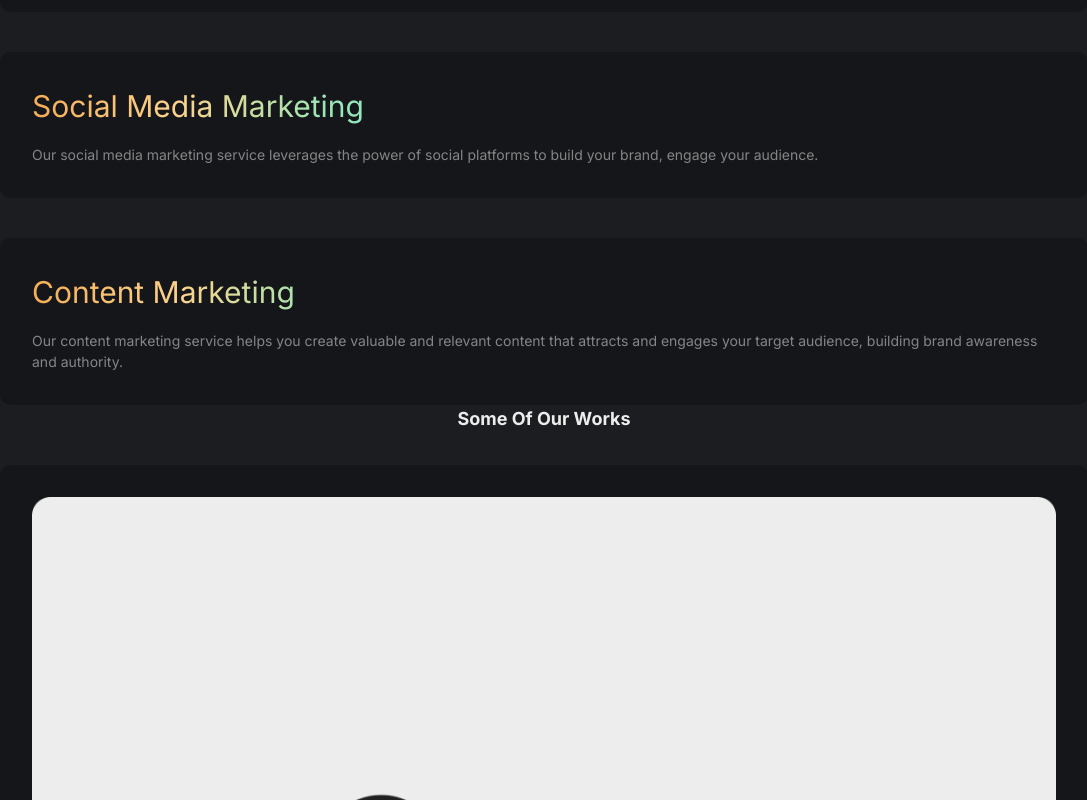
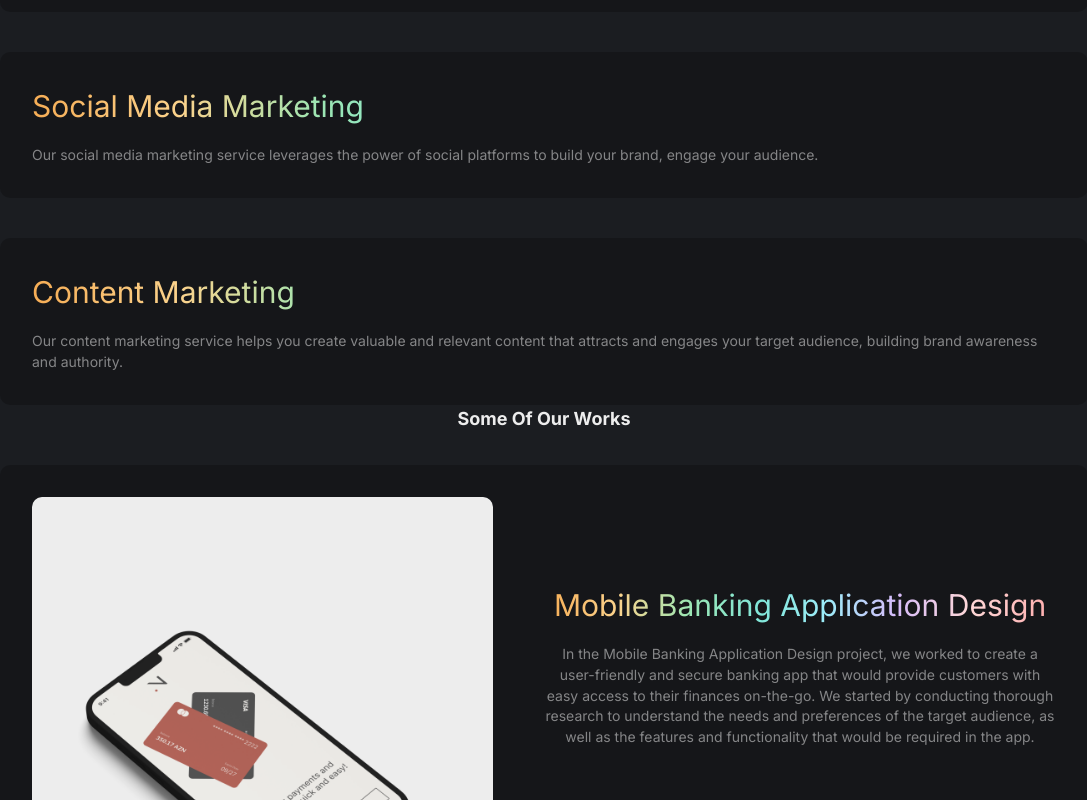
Before and after one commit to j-yue/digital-agency, a React (Vite) app: page / in a window 1280 px wide. Shown: the part 2000-2800 px from the top of the page, without its empty margins (96-1183 px from the left). Built offline with nearby package versions, Linux system fonts and the light colour scheme.

Commit message:
Style works component - Second card has reverse order - Apply responsive spaces to view project link

```diff
--- a/src/components/sections/works.tsx
+++ b/src/components/sections/works.tsx
@@ -15,17 +15,26 @@ export default function Works() {
         return (
           <div className="mb-[1rem]" key={index}>
             <Card styles="rounded-[1.25rem] px-[1.4rem] pt-[3.5rem]">
-              <img src={`src/assets/works/${img}`} className="mb-[2rem]" />
-              <div>
-                <GradientText bold={false}>
-                  <h3 className="capitalize text-[1rem] leading-[150%] mb-[1rem]">
-                    {workTitle}
-                  </h3>
-                </GradientText>
-                <p className="text-center text-[.75rem] leading-[1rem]">
-                  {text}
-                </p>
-                <ViewProjectButton />
+              <div className="grid grid-cols-1 md:grid-cols-[45%_50%] md:grid-cols-[40%_50%] justify-between items-center">
+                <img
+                  src={`src/assets/works/${img}`}
+                  className={`mb-[2rem] rounded-card ${
+                    index == 1 ? "md:order-last" : ""
+                  }`}
+                />
+                <div className="text-center">
+                  <GradientText bold={false}>
+                    <h3 className="capitalize text-[1rem] leading-[150%] mb-[1rem] text-cardTitle md:text-cardTitleMd xl:text-cardTitleXl">
+                      {workTitle}
+                    </h3>
+                  </GradientText>
+
+                  <p className="text-center">{text}</p>
+
+                  <div className="my-[3.5rem] md:my-[4.5rem] lg:my[3.5rem]">
+                    <ViewProjectButton />
+                  </div>
+                </div>
               </div>
             </Card>
           </div>
```
